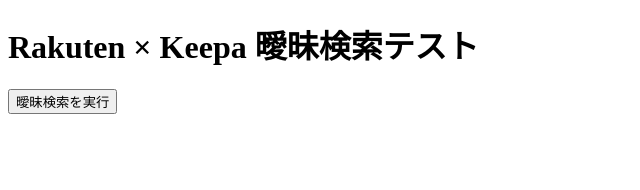
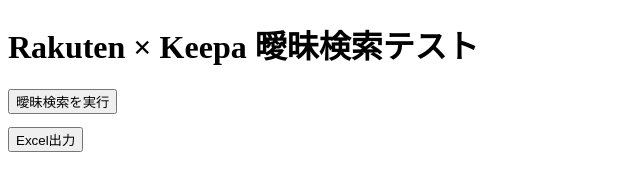
Before and after one commit to autolaviesuzuki-hub/rakuten-keepa-tool, a plain HTML site: page ui/index.html in a window 1280 px wide. Shown: the whole page, without its empty margins (0-640 px from the left). Drawn offline with Linux system fonts and the light colour scheme.

Commit message:
Update index.html

```diff
--- a/ui/index.html
+++ b/ui/index.html
@@ -25,6 +25,7 @@
     log.textContent = JSON.stringify(results, null, 2);
   });
 </script>
+<button id="export">Excel出力</button>
 
 </body>
 </html>
```
